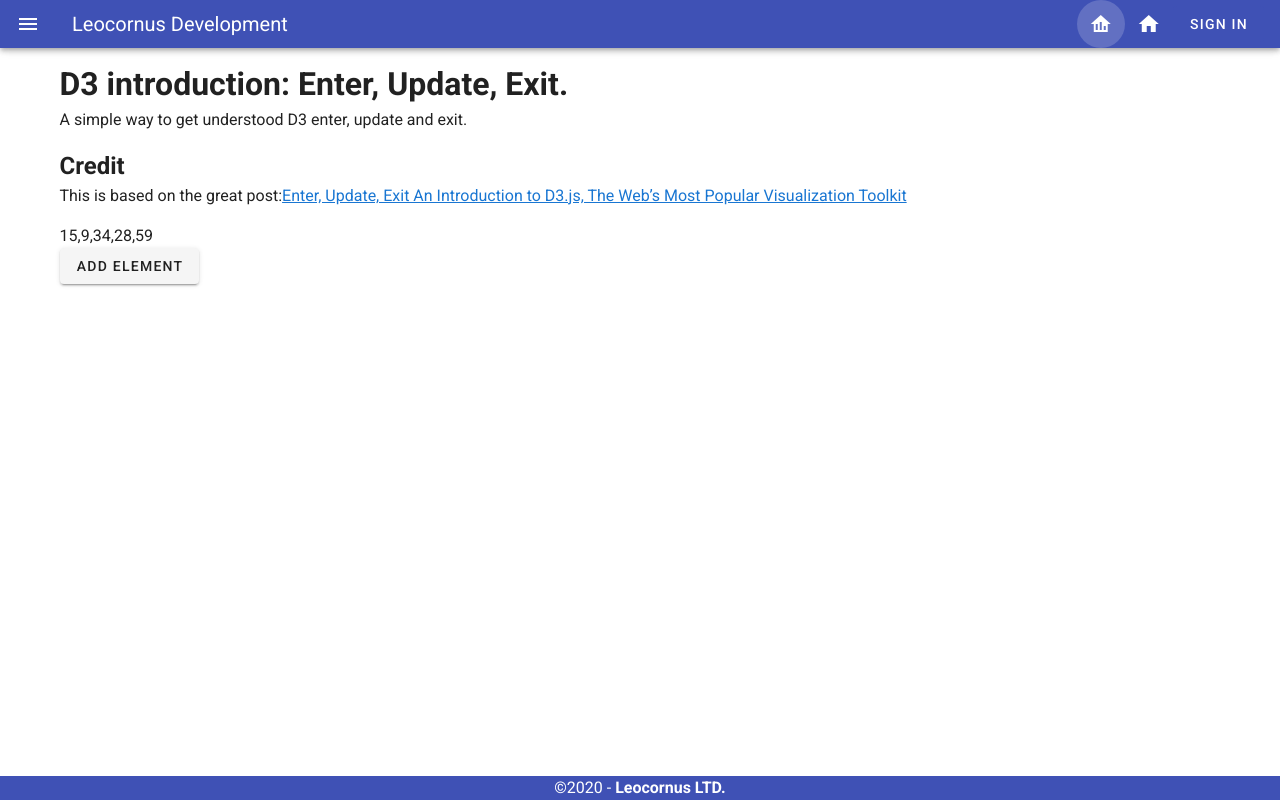
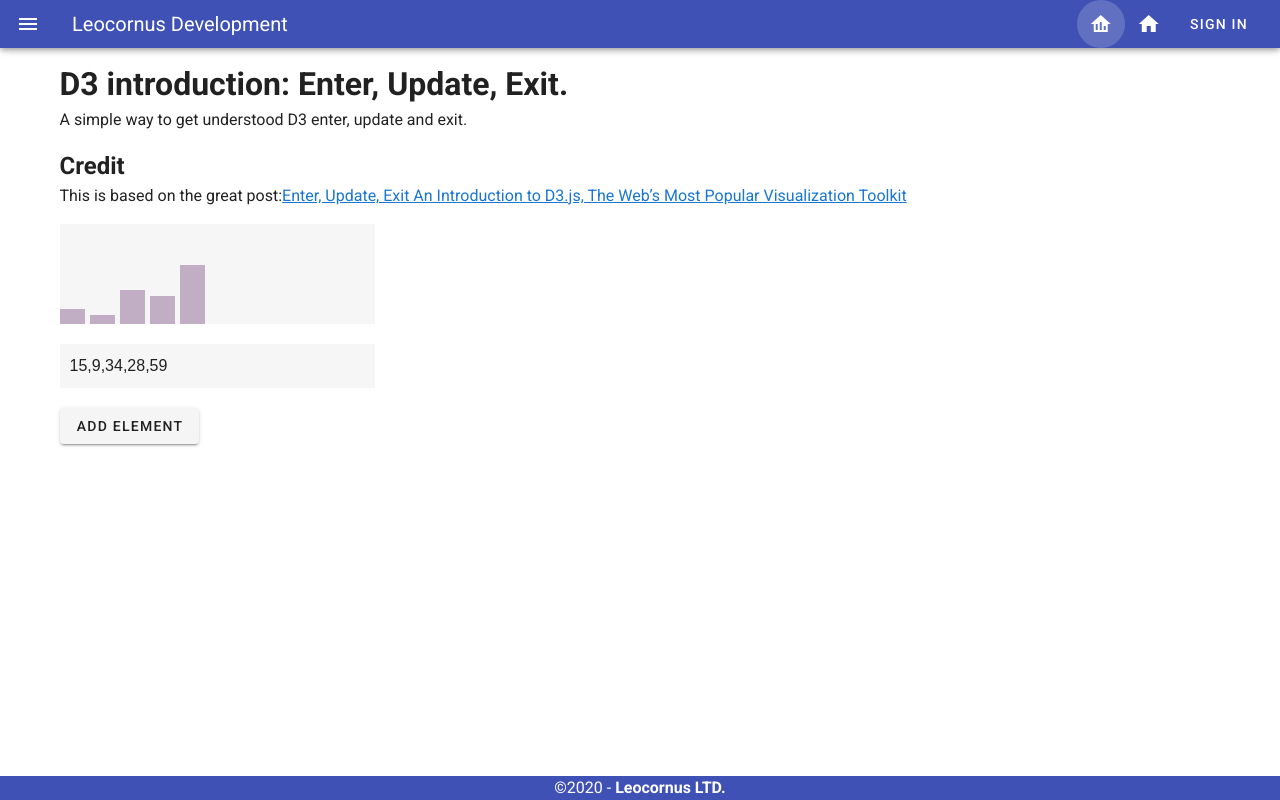
Before and after one commit to leocornus/nuxt-repo, a Nuxt app: page /d3/introduce-enter-update-exit in a window 1280 px wide. Built offline with nearby package versions, Linux system fonts and the light colour scheme; no server answers.

Commit message:
it is working now.

```diff
--- a/pages/d3/introduce-enter-update-exit.vue
+++ b/pages/d3/introduce-enter-update-exit.vue
@@ -12,7 +12,10 @@ v-container(grid-list-md)
 
   div( id="dataset" )
 
-  v-btn( id="add-btn" ) Add Element
+  v-btn(
+    id="add-btn"
+    @click="handleAddElement"
+  ) Add Element
 </template>
 
 <script>
@@ -45,11 +48,12 @@ export default {
             // DOM elements with data bound to them.
             var selection = d3.select("#chart")
               .selectAll(".bar").data(self.dataset)
-              .style("height", function(d){
-                  return d;
+              .style("height", function(d) {
+                  console.log("existing div:", d);
+                  return d + "px";
               })
               .style("margin-top", function(d){
-                  return self.maxHeight - d;
+                  return self.maxHeight - d + "px";
               });
 
             // Enter selection: Create new DOM elements for added
@@ -58,10 +62,10 @@ export default {
             selection.enter()
               .append("div").attr("class", "bar")
               .style("height", function(d){
-                  return d;
+                  return d + "px";
               })
               .style("margin-top", function(d){
-                  return self.maxHeight - d;
+                  return self.maxHeight - d + "px";
               })
               .on("click", function(e, i){
                   self.dataset.splice(i, 1);
@@ -73,25 +77,44 @@ export default {
 
               // Print underlying data array
               d3.select("#dataset").text(self.dataset);
+        },
+
+        handleAddElement() {
+
+            let self = this;
+            if(self.dataset.length < 10)
+                this.dataset.push(Math.round(Math.random() * self.maxHeight));
+
+            self.update();
         }
     }
 }
 </script>
 
-<style lang="css">
-.bar {
-  width: 25px;
-  margin-right: 5px;
-  background-color: #C1ADC4;
-  float: left;
-  cursor: pointer;
-}
+<style lang="sass">
+#chart
+  width: 315px
+  height: 100px
+  background-color: #f6f6f6
+  margin-bottom: 20px
 
-.bar:last-child {
-  margin-right: 0;
-}
+#dataset
+  padding: 10px
+  width: 315px
+  background-color: #f6f6f6
+  margin-bottom: 20px
+  font-family: "Inconsolata", sans-serif
 
-.bar:hover{
-  background-color: #927A94;
-}
+.bar
+  width: 25px
+  margin-right: 5px
+  background-color: #C1ADC4
+  float: left
+  cursor: pointer
+
+.bar:last-child
+  margin-right: 0
+
+.bar:hover
+  background-color: #927A94
 </style>
```
